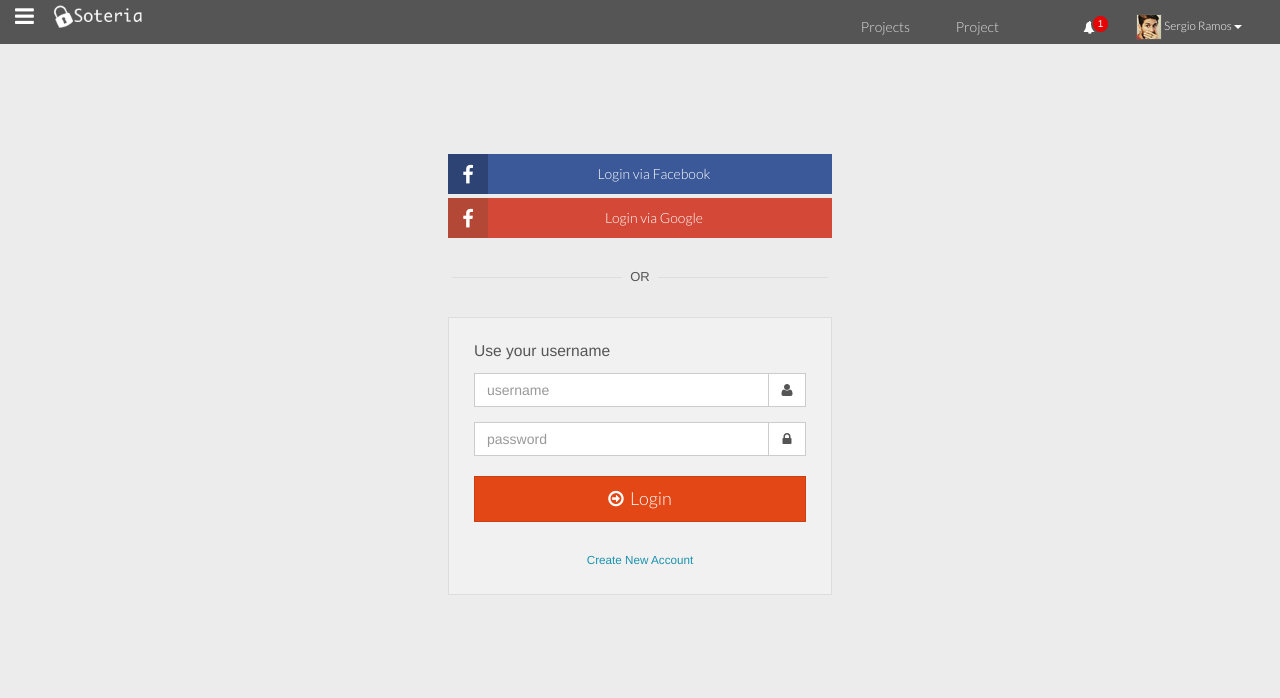
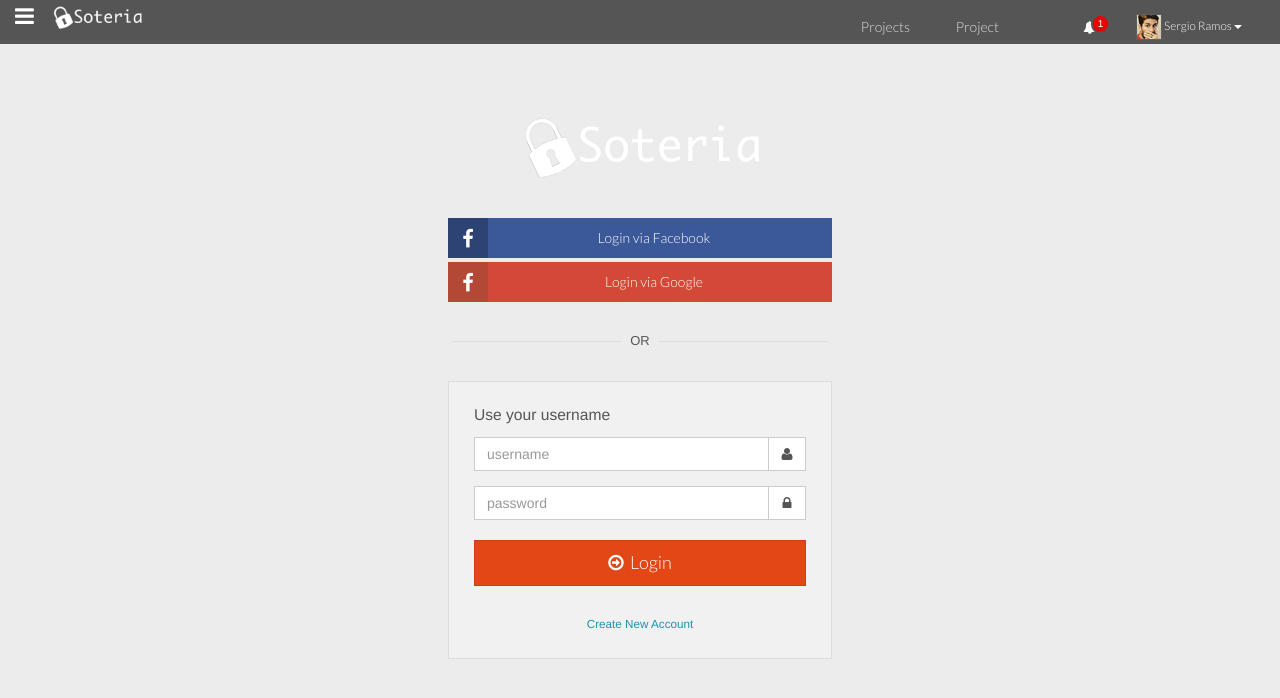
Before and after one commit to cod3rs-ns/4-bsep-soteria-siem, a website: page siem/client/index.html at #!/login in a window 1280 px wide. Drawn offline with nearby package versions, Linux system fonts and the light colour scheme; some packages are replaced by stand-ins of ours; some icons are missing.

Commit message:
Fix image logo
Provided image logo in 'login' and 'register' pages.
Changed logo in 'navbar'.
NOTE: Need to provide better logo in more colors.

```diff
--- a/siem/client/app/components/login/login.html
+++ b/siem/client/app/components/login/login.html
@@ -1,7 +1,7 @@
 <div class="wrapper full-page-wrapper page-auth page-login text-center">
 	<div class="inner-page">
 		<div class="logo">
-			<a href="index.html"><img src="assets/img/kingadmin-logo.png" alt="" /></a>
+			<a ui-sref="home"><img src="../../../assets/images/logo.png" alt="Soteria Application" /></a>
 		</div>
 
 		<div>
--- a/siem/client/app/shared/header/navbar.html
+++ b/siem/client/app/shared/header/navbar.html
@@ -3,8 +3,8 @@
         <div class="clearfix">
             <a href="#" class="pull-left toggle-sidebar-collapse"><i class="fa fa-bars"></i></a>
             <!-- logo -->
-            <div class="pull-left left logo">
-                <a ui-sref="home"><img class="app-logo" src="../../../assets/images/logo.png"
+            <div class="pull-left left app-logo">
+                <a ui-sref="home"><img src="../../../assets/images/logo.png"
                                        alt="Soteria Application"/></a>
                 <h1 class="sr-only">Soteria Application</h1>
             </div>
--- a/siem/client/assets/css/my-custom-styles.css
+++ b/siem/client/assets/css/my-custom-styles.css
@@ -30,9 +30,12 @@
     margin-top: 50px;
 }
 
-img.app-logo {
+div.app-logo img {
     height: 24px;
-    margin-top: -8px;
+}
+
+div.logo img {
+    height: 64px !important;
 }
 
 dl.project-agent > dt {
```
Also changed, not shown: siem/client/app/components/register/register.html (+1 -1 lines).
